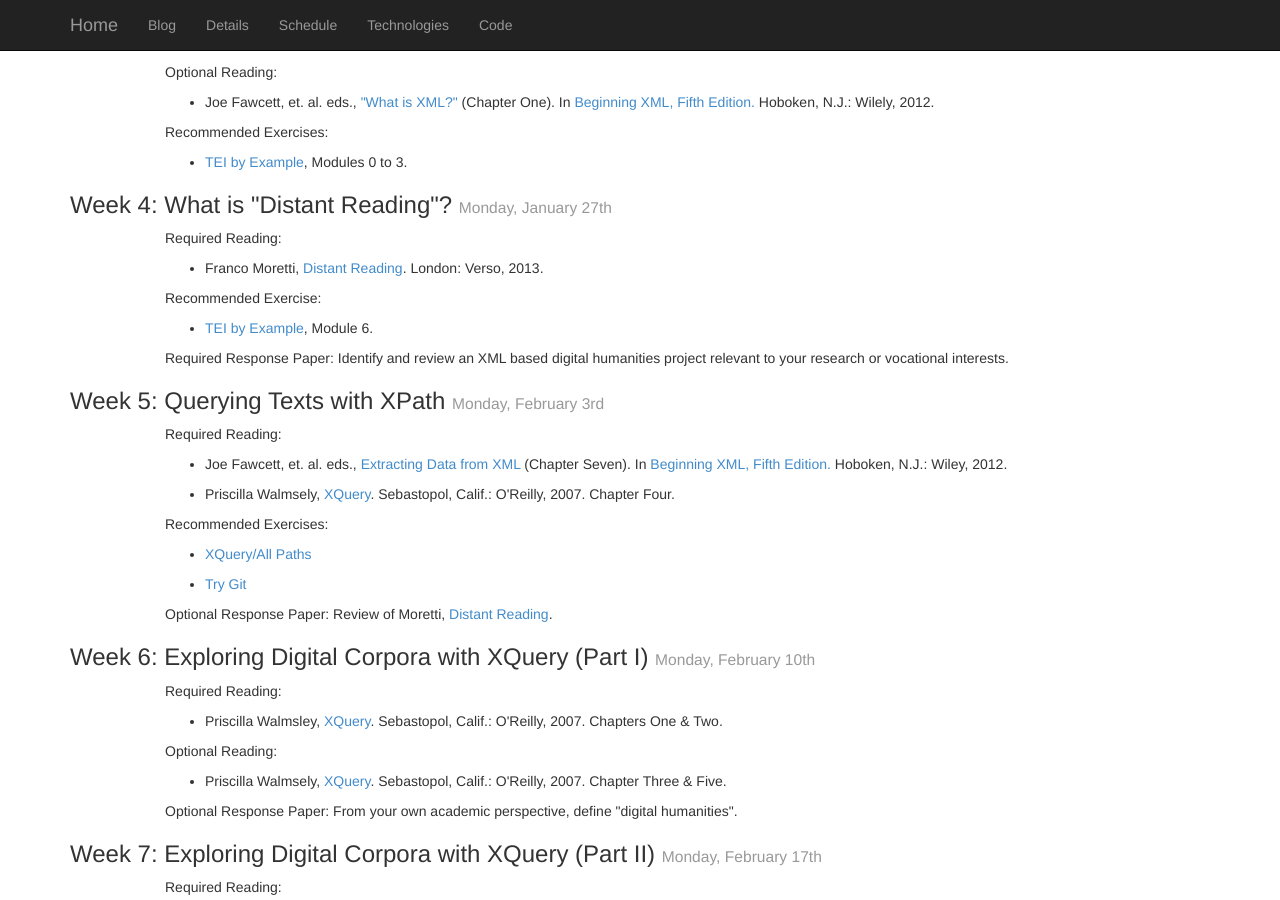
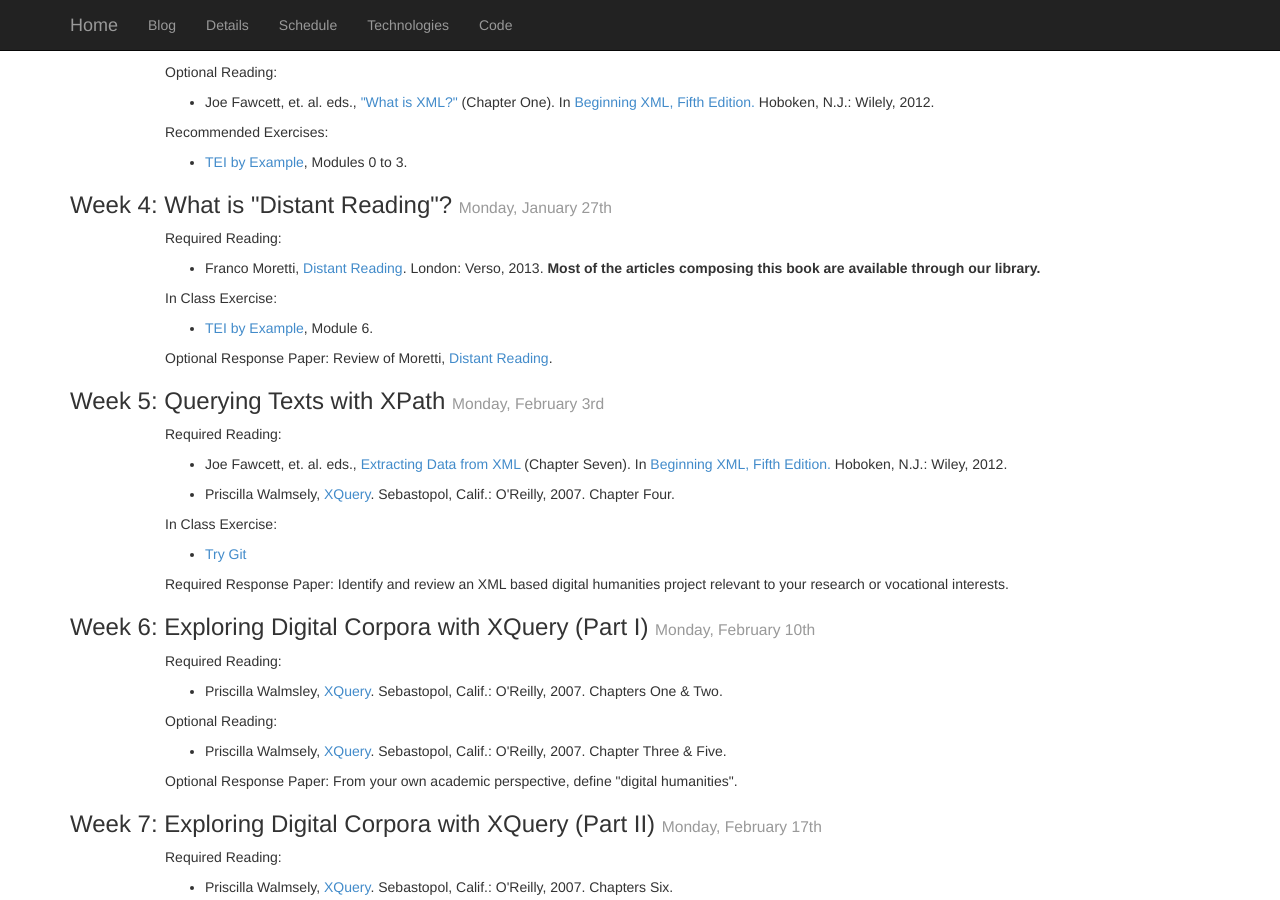
Before and after one commit to Ramona2020/paralipomena.github.io, a Jekyll site: the page built from schedule/index.html, in a window 1280 px wide and 900 px high, scrolled down 791 px. Built offline with Jekyll 4.4.1, drawn with Linux system fonts in a browser that asks for light colours; Markdown is read by kramdown in place of the engine named in the settings.

Commit message:
Syllabus changes

```diff
--- a/schedule/index.html
+++ b/schedule/index.html
@@ -95,14 +95,16 @@
         <ul>
             <li>Franco Moretti, <a
                     href="http://www.worldcat.org/title/distant-reading/oclc/813931586">Distant
-                    Reading</a>. London: Verso, 2013.</li>
+                    Reading</a>. London: Verso, 2013. <b>Most of the articles composing this book are available through our library.</b></li>
         </ul>
-        <p>Recommended Exercise:</p>
+        <p>In Class Exercise:</p>
         <ul>
             <li><a href="http://www.teibyexample.org/exercises/TBED00v00.htm">TEI by Example</a>,
                 Module 6.</li>
         </ul>
-        <p>Required Response Paper: Identify and review an XML based digital humanities project relevant to your research or vocational interests.</p>
+        <p>Optional Response Paper: Review of Moretti, <a
+                    href="http://www.worldcat.org/title/distant-reading/oclc/813931586">Distant
+                    Reading</a>.</p>
         <!---Install eXistDB-->
     </div>
     <h3>Week 5: Querying Texts with XPath <small>Monday, February 3rd</small></h3>
@@ -114,15 +116,11 @@
             <li><p>Priscilla Walmsely, <a href="http://www.worldcat.org/oclc/164804113">XQuery</a>.
                     Sebastopol, Calif.: O&#39;Reilly, 2007. Chapter Four.</p></li>
         </ul>
-        <p>Recommended Exercises:</p>
+        <p>In Class Exercise:</p>
         <ul>
-            <li><p><a href="https://en.wikibooks.org/wiki/XQuery/All_Paths">XQuery/All
-                Paths</a></p></li>
             <li><p><a href="http://try.github.io/">Try Git</a></p></li>
         </ul>
-<p>Optional Response Paper: Review of Moretti, <a
-                    href="http://www.worldcat.org/title/distant-reading/oclc/813931586">Distant
-                    Reading</a>.</p>
+        <p>Required Response Paper: Identify and review an XML based digital humanities project relevant to your research or vocational interests.</p>
     </div>
     <h3>Week 6: Exploring Digital Corpora with XQuery (Part I) <small>Monday, February
         10th</small></h3>
```
